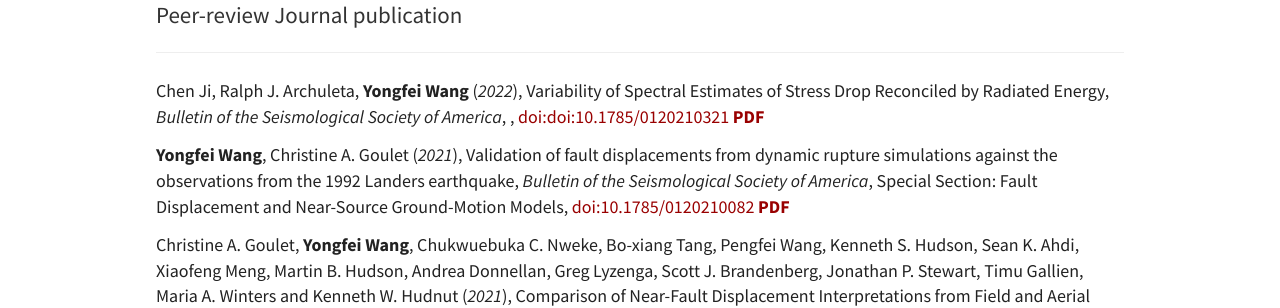
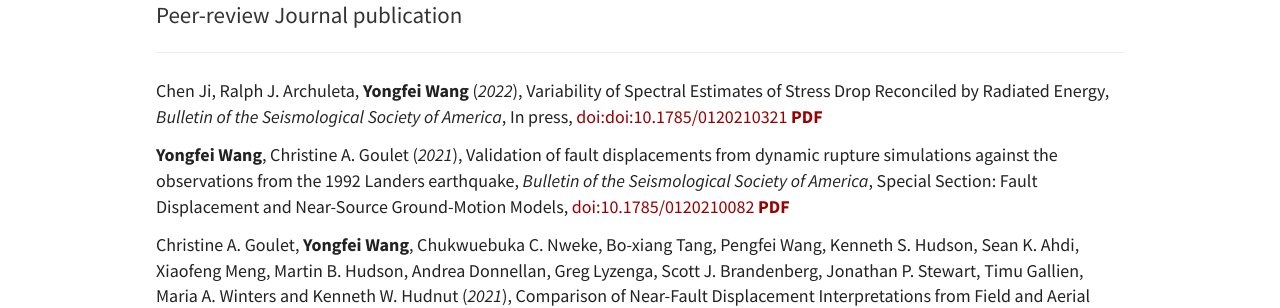
Before and after one commit to wangyf/wangyf.github.io, a Jekyll site: the page built from _pages/publications.md, in a window 1280 px wide and 900 px high, scrolled down 2659 px. Shown: the part 155-463 px from the top of the window. Built offline with Jekyll 4.4.1, drawn with Linux system fonts in a browser that asks for light colours; nearby versions of some CDN libraries.

Commit message:
Update publist.yml

```diff
--- a/_data/publist.yml
+++ b/_data/publist.yml
@@ -19,7 +19,7 @@
 
 - title: "Variability of Spectral Estimates of Stress Drop Reconciled by Radiated Energy"
   journal: Bulletin of the Seismological Society of America
-  volume:
+  volume: In press
   doi:  doi:10.1785/0120210321
   year: 2022
   image: chen22.png
```
